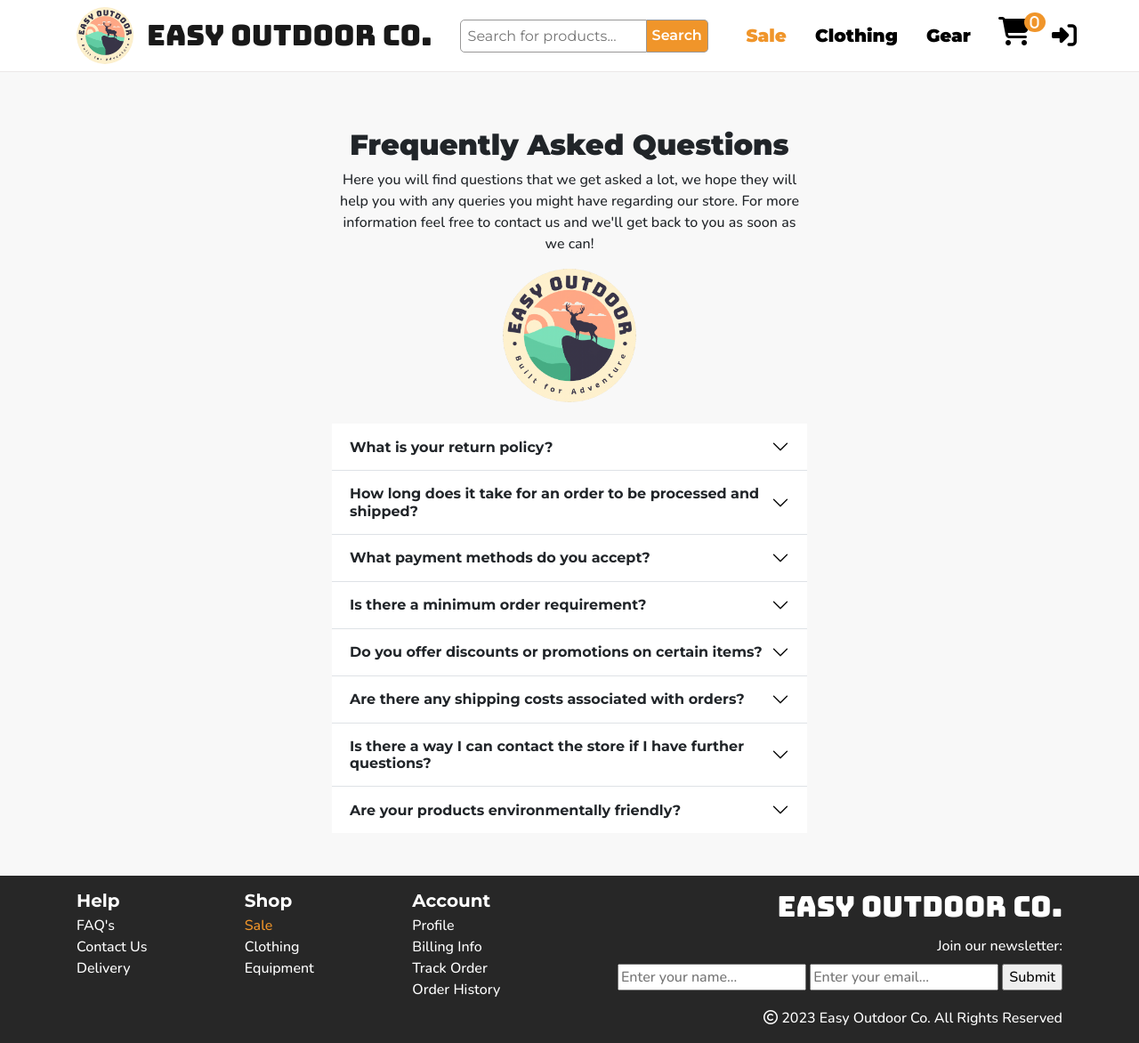
After one commit to KippAD/easy-outdoor-co, a Django app: page /frequently-asked/ in a window 1280 px wide. The commit adds this page. Shown: the whole page at 89% size. Run offline with Django 3.2, Linux system fonts and the light colour scheme; some libraries are stand-ins or nearby versions.

Commit message:
Add frequently asked questions page

```diff
--- a/easy_outdoor/views.py
+++ b/easy_outdoor/views.py
@@ -1,5 +1,6 @@
 from django.shortcuts import render
 
 
+# Taken from https://levelup.gitconnected.com/django-customize-404-error-page-72c6b6277317
 def page_not_found_view(request, exception):
     return render(request, '404.html', status=404)
--- a/home/static/home/css/home.css
+++ b/home/static/home/css/home.css
@@ -97,16 +97,37 @@
     object-fit: cover;
 }
 
-/* XX-Large devices (larger desktops, 1400px and up) */
+/* FAQ page */
+
+.faq-section h2 {
+    font-family: Montserrat, sans-serif;
+    font-weight: 900;
+}
+
+.faq-section .logo {
+    width: 150px;
+    height: 150px;
+}
+
+.accordion-button:not(.collapsed) {
+    color: #ffffff;
+    background-color: #F0952A!important;;
+    box-shadow: none!important;
+}
+
+/* XX-Large devices (larger desktops, 1400px and down) */
 @media screen and (max-width: 1400px) {
 }
 
-/* X-Large devices (large desktops, 1200px and up) */
+/* X-Large devices (large desktops, 1200px and down) */
 @media screen and (max-width: 1200px) {
 }
 
 /* Large devices (desktops, 992px and down) */
 @media screen and (max-width: 992px) {
+    .faq-section .row {
+        width: 70%!important;
+    }
 
 }
 
@@ -116,9 +137,13 @@
         width: 100%;
         padding-bottom: 100%;
     }
+
+    .faq-section .row {
+        width: 80%!important;
+    }
 }
 
-/* Small devices (landscape phones, 576px and up) */
+/* Small devices (landscape phones, 576px and down) */
 @media screen and (max-width: 576px) {
     .hero-image {
         align-items: flex-start!important;
@@ -147,4 +172,8 @@
     .about-content {
         border-left: none;
     }
+
+    .faq-section .row {
+        width: 95%!important;
+    }
 }
--- /dev/null
+++ b/home/templates/home/faq.html
@@ -0,0 +1,220 @@
+{% extends "base.html" %}
+{% load static %}
+
+{% block extra_css %}
+<link rel="stylesheet" href="{% static 'home/css/home.css' %}">
+{% endblock %}
+
+{% block content %}
+<section class="faq-section">
+    <div class="container py-5 text-center">
+        <div class="row mt-3 w-50 mx-auto">
+            <h2>Frequently Asked Questions</h2>
+            <p>Here you will find questions that we get asked a lot, we hope they will help you
+                with any queries you might have regarding our store. For more information feel
+                free to contact us and we'll get back to you as soon as we can!
+            </p>
+            <div class="pb-4">
+                <div class="logo"></div>
+            </div>
+        </div>
+        <div class="row w-50 mx-auto">
+            <div class="accordion accordion-flush" id="accordionFlushExample">
+                <div class="accordion-item">
+                    <h2 class="accordion-header" id="flush-headingOne">
+                        <button class="accordion-button collapsed fw-bold" type="button" data-bs-toggle="collapse"
+                            data-bs-target="#flush-collapseOne" aria-expanded="false" aria-controls="flush-collapseOne">
+                            What is your return policy?
+                        </button>
+                    </h2>
+                    <div id="flush-collapseOne" class="accordion-collapse collapse" aria-labelledby="flush-headingOne"
+                        data-bs-parent="#accordionFlushExample">
+                        <div class="accordion-body">
+                            <p>
+                                At our store, we want to make sure that you are 100% satisfied with
+                                your purchase. That is why we offer a generous return policy for items purchased from
+                                us. Our return policy ensures that you can return any item within 30 days of purchase,
+                                provided it is in new condition and in its original packaging.
+                            </p>
+                            <p>
+                                We will provide a full refund or
+                                exchange for all returns, excluding shipping costs. If you have any questions about our
+                                return policy, please feel free to contact us at any time.
+                            </p>
+                            <p>
+                                To initiate a return, please contact our customer service team at using our contact
+                                form. Please include your order number in the message. We will
+                                provide you with further instructions on how to complete the return process upon
+                                recieving your message.
+                            </p>
+                        </div>
+                    </div>
+                </div>
+
+                <div class="accordion-item">
+                    <h2 class="accordion-header" id="flush-headingTwo">
+                        <button class="fw-bold accordion-button collapsed" type="button" data-bs-toggle="collapse"
+                            data-bs-target="#flush-collapseTwo" aria-expanded="false" aria-controls="flush-collapseTwo">
+                            How long does it take for an order to be processed and shipped?
+                        </button>
+                    </h2>
+                    <div id="flush-collapseTwo" class="accordion-collapse collapse" aria-labelledby="flush-headingTwo"
+                        data-bs-parent="#accordionFlushExample">
+                        <div class="accordion-body">
+                            <p>
+                                Orders placed in the UK will typically be processed and delivered
+                                within 1-2 working days. However, order processing and delivery times for international
+                                orders will vary depending on the country of delivery. We recommend
+                                that customers allow for additional time when placing orders to destinations outside of the
+                                UK.
+                            </p>
+                        </div>
+                    </div>
+                </div>
+
+                <div class="accordion-item">
+                    <h2 class="fw-bold accordion-header" id="flush-headingThree">
+                        <button class="fw-bold accordion-button collapsed" type="button" data-bs-toggle="collapse"
+                            data-bs-target="#flush-collapseThree" aria-expanded="false"
+                            aria-controls="flush-collapseThree">
+                            What payment methods do you accept?
+                        </button>
+                    </h2>
+                    <div id="flush-collapseThree" class="accordion-collapse collapse"
+                        aria-labelledby="flush-headingThree" data-bs-parent="#accordionFlushExample">
+                        <div class="accordion-body">
+                            <p>
+                                We accept Visa and Mastercard for all our payments. All transactions
+                                are securely processed using Stripe, the leading payment processor. With Stripe, you can be
+                                sure that all your payments are secure and safe.
+                            </p>
+                        </div>
+                    </div>
+                </div>
+
+                <div class="accordion-item">
+                    <h2 class="accordion-header" id="flush-headingFour">
+                        <button class="fw-bold accordion-button collapsed" type="button" data-bs-toggle="collapse"
+                            data-bs-target="#flush-collapseFour" aria-expanded="false"
+                            aria-controls="flush-collapseFour">
+                            Is there a minimum order requirement?
+                        </button>
+                    </h2>
+                    <div id="flush-collapseFour" class="accordion-collapse collapse" aria-labelledby="flush-headingFour"
+                        data-bs-parent="#accordionFlushExample">
+                        <div class="accordion-body">
+                            <p>
+                                There is no minimum order requirement for our
+                                products and services. However, there is a delivery fee associated with each order that must
+                                be paid in order to receive the product or service. This fee pertains to 5% of the total
+                                cost of the items unless the order is above our £30 delivery threshold.
+                            </p>
+                        </div>
+                    </div>
+                </div>
+                <div class="accordion-item">
+                    <h2 class="accordion-header" id="flush-headingFive">
+                        <button class="fw-bold accordion-button collapsed" type="button" data-bs-toggle="collapse"
+                            data-bs-target="#flush-collapseFive" aria-expanded="false"
+                            aria-controls="flush-collapseFive">
+                            Do you offer discounts or promotions on certain items?
+                        </button>
+                    </h2>
+                    <div id="flush-collapseFive" class="accordion-collapse collapse" aria-labelledby="flush-headingFive"
+                        data-bs-parent="#accordionFlushExample">
+                        <div class="accordion-body">
+                            <p>
+                                At Easy Outdoor we understand that saving money is as important as
+                                ever right now. That's why we offer a variety of sales and promotions throughout the
+                                year. You can view discount products in our <a href="{% url 'products' %}?sale">Sale</a> tab at the top of the page.
+                            </p>
+                            <p>
+                                Our newsletter also keeps you up to date with all of our current promotions,
+                                so make sure to subscribe to stay in the know. With our sales and promotions, you can
+                                shop for all of your favorite products without breaking the bank.
+                            </p>
+                        </div>
+                    </div>
+                </div>
+                <div class="accordion-item">
+                    <h2 class="accordion-header" id="flush-headingSix">
+                        <button class="fw-bold accordion-button collapsed" type="button" data-bs-toggle="collapse"
+                            data-bs-target="#flush-collapseSix" aria-expanded="false" aria-controls="flush-collapseSix">
+                            Are there any shipping costs associated with orders?
+                        </button>
+                    </h2>
+                    <div id="flush-collapseSix" class="accordion-collapse collapse"
+                        aria-labelledby="flush-headingSix" data-bs-parent="#accordionFlushExample">
+                        <div class="accordion-body">
+                            <p>
+                                Deliveries are free over £30 but any underneath that
+                                threshold are subject to a 5% fee of the total delivery cost. This fee helps to offset
+                                the cost of processing, packaging and delivering the items. The 5% fee is applied to the total cost
+                                of the delivery and is not a flat fee.
+                            </p>
+                        </div>
+                    </div>
+                </div>
+                <div class="accordion-item">
+                    <h2 class="accordion-header" id="flush-headingSeven">
+                        <button class="fw-bold accordion-button collapsed" type="button" data-bs-toggle="collapse"
+                            data-bs-target="#flush-collapseSeven" aria-expanded="false"
+                            aria-controls="flush-collapseSeven">
+                            Is there a way I can contact the store if I have further questions?
+                        </button>
+                    </h2>
+                    <div id="flush-collapseSeven" class="accordion-collapse collapse"
+                        aria-labelledby="flush-headingSeven" data-bs-parent="#accordionFlushExample">
+                        <div class="accordion-body">
+                            <p>
+                                If you have any further questions, you can contact us using our
+                                contact form. To access the contact form, simply use the contact page on our
+                                website. Fill out the form with your full name, email address, and a detailed message of
+                                your inquiry. Once you've submitted the form, we'll respond as soon as possible with an
+                                answer to your question.
+                            </p>
+                            <a href="#" class="shop-btn px-2 py-1">Contact Us</a>
+                        </div>
+                    </div>
+                </div>
+                <div class="accordion-item">
+                    <h2 class="accordion-header" id="flush-headingEight">
+                        <button class="fw-bold accordion-button collapsed" type="button" data-bs-toggle="collapse"
+                            data-bs-target="#flush-collapseEight" aria-expanded="false"
+                            aria-controls="flush-collapseEight">
+                            Are your products environmentally friendly?
+                        </button>
+                    </h2>
+                    <div id="flush-collapseEight" class="accordion-collapse collapse"
+                        aria-labelledby="flush-headingEight" data-bs-parent="#accordionFlushExample">
+                        <div class="accordion-body">
+                            <p>
+                                At Easy Outdoor, we are committed to sustainability in every aspect
+                                of our business. All of our products are sustainably sourced where possible, and we aim to
+                                transition to using only recycled and renewable materials by 2025.
+                            </p>
+                            <p>
+                                We also understand the importance of giving back to the environment,
+                                which is why we donate 5% of all profits to sustainability efforts. We believe that
+                                sustainable sourcing and giving back to the environment is the only way to ensure a brighter
+                                future for our planet.
+                            </p>
+                        </div>
+                    </div>
+                </div>
+            </div>
+        </div>
+    </div>
+
+</section>
+
+{% endblock %}
+
+{% block postloadjs %}
+{{ block.super }}
+<script type="text/javascript">
+    $(document).ready(function () {
+        $('body').css('background-color', '#f8f8f8')
+    });
+</script>
+{% endblock %}
--- a/home/urls.py
+++ b/home/urls.py
@@ -4,5 +4,6 @@
 from django.conf import settings
 
 urlpatterns = [
-    path('', views.HomePage, name='home')
+    path('', views.index, name='home'),
+    path('frequently-asked/', views.frequently_asked_questions, name='frequently-asked-questions'),
 ] + static(settings.MEDIA_URL, document_root=settings.MEDIA_ROOT)
--- a/home/views.py
+++ b/home/views.py
@@ -4,14 +4,17 @@
 import random
 
 
-# Taken from https://levelup.gitconnected.com/django-customize-404-error-page-72c6b6277317
-def HomePage(request):
+def index(request):
+    """Displays home page"""
     products = list(Product.objects.all())
-
     random_products = random.sample(products, k=8)
-
     context = {
         'related_products': random_products,
     }
 
     return render(request, 'home/index.html', context)
+
+
+def frequently_asked_questions(request):
+    """Displays faq page"""
+    return render(request, 'home/faq.html')
--- a/static/css/base.css
+++ b/static/css/base.css
@@ -8,6 +8,7 @@
     width: 100%;
     margin: 0;
     display: table;
+    font-family: Nunito, sans-serif;
 }
 
 header {
@@ -150,12 +151,6 @@
 
 }
 
-footer li:hover {
-    cursor: pointer;
-    transition: all ease 0.3s;
-    color: #c2bfbf;
-}
-
 footer h4 {
     font-family: Bungee, sans-serif;
 }
@@ -163,6 +158,17 @@
 footer h5 {
     font-family: Montserrat, sans-serif;
     font-weight: 700;
+}
+
+footer a {
+    color: #FFFFFF;
+    text-decoration: none;
+}
+
+footer a:hover {
+    cursor: pointer;
+    transition: all ease 0.3s;
+    color: #c2bfbf;
 }
 
 /* Msg container for toasts */
--- a/templates/base.html
+++ b/templates/base.html
@@ -155,7 +155,7 @@
                 <div class="col">
                     <h5 class="mb-1 col-md-2">Help</h5>
                     <ul>
-                        <li>FAQ's</li>
+                        <li><a href="{% url 'frequently-asked-questions' %}">FAQ's</a></li>
                         <li>Contact Us</li>
                         <li>Delivery</li>
                     </ul>
```
